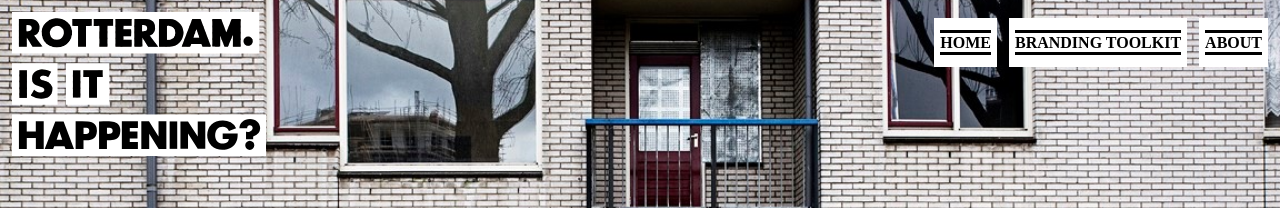
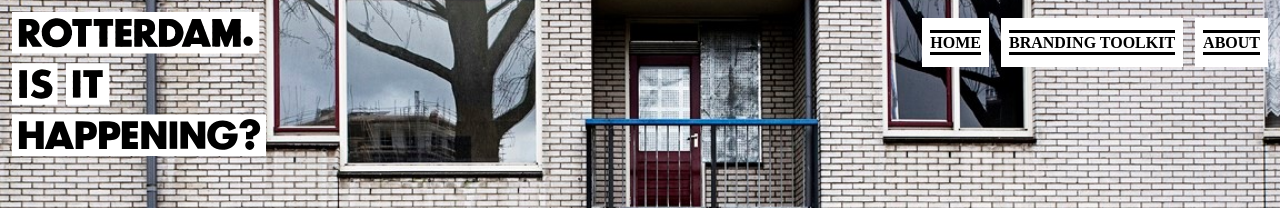
Before and after one commit to norealdirection/norealdirection.github.io, a Jekyll site: the page built from index.markdown, in a window 1280 px wide. Shown: the top 208 px of the page. Built offline with Jekyll 4.4.1, drawn with Linux system fonts in a browser that asks for light colours.

Commit message:
Update _layout.scss

```diff
--- a/_sass/minima/_layout.scss
+++ b/_sass/minima/_layout.scss
@@ -54,7 +54,7 @@
 		display: inline-block;
 		list-style-type: none;
 		background-color: white;
-		margin: 0;
+		//margin: 0;
 		&:not(:last-child) {
 			margin-right: $spacing-unit/2;
 		}
@@ -64,7 +64,7 @@
 		width: auto;
 		height: auto;
 		display: inline-block;
-  		margin: 12px 6px;
+  		margin: 12px 8px;
 	}
 
 	.page-link {
```
